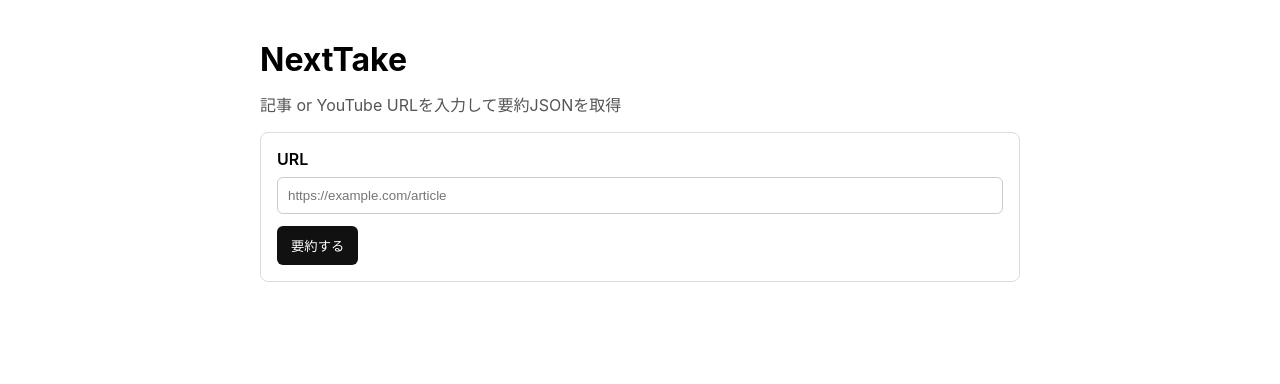
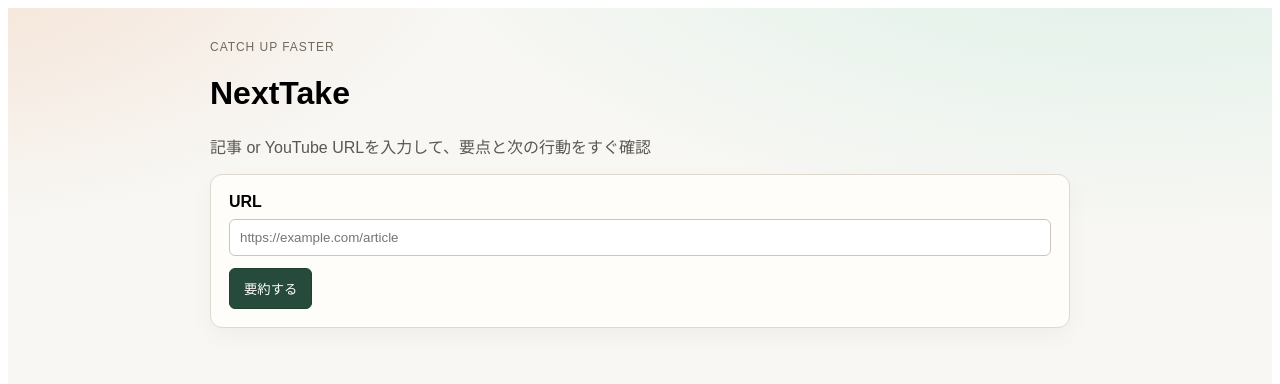
Before and after one commit to IrohaMo/NextTake, a Nuxt app: page / in a window 1280 px wide. Shown: the top 384 px of the page. Built offline with nearby package versions, Linux system fonts and the light colour scheme.

Commit message:
update: UI

```diff
--- a/app/app.vue
+++ b/app/app.vue
@@ -1,7 +1,11 @@
 <template>
+  <div class="page">
     <div class="container">
+      <header class="hero">
+        <p class="eyebrow">Catch up faster</p>
         <h1>NextTake</h1>
-    <p class="caption">記事 or YouTube URLを入力して要約JSONを取得</p>
+        <p class="caption">記事 or YouTube URLを入力して、要点と次の行動をすぐ確認</p>
+      </header>
 
       <SummarizeInputPanel
         v-model="url"
@@ -15,11 +19,12 @@
         {{ statusMessage }}
       </p>
 
-    <p v-if="errorMessage" class="error">
+      <div v-if="errorMessage" class="error-wrap">
+        <p class="error">
           {{ errorMessage }}
         </p>
         <button
-      v-if="errorMessage && lastSubmittedUrl"
+          v-if="lastSubmittedUrl"
           class="retry-btn"
           type="button"
           :disabled="pending"
@@ -27,8 +32,10 @@
         >
           再試行
         </button>
+      </div>
 
       <SummarizeResultPanel v-if="result" :result="result" />
+    </div>
   </div>
 </template>
 
@@ -185,35 +192,70 @@ async function retryLastRequest() {
 </script>
 
 <style scoped>
+.page {
+  min-height: 100vh;
+  background:
+    radial-gradient(1200px 600px at 90% -20%, #d8efe5 0%, transparent 65%),
+    radial-gradient(1000px 500px at -10% -10%, #f4dfcf 0%, transparent 60%),
+    #f8f7f4;
+}
+
 .container {
-  max-width: 760px;
-  margin: 40px auto;
-  padding: 0 16px;
-  font-family: -apple-system, BlinkMacSystemFont, "Segoe UI", sans-serif;
+  max-width: 860px;
+  margin: 0 auto;
+  padding: 32px 16px 48px;
+  font-family: "Avenir Next", "Hiragino Kaku Gothic ProN", "Yu Gothic", sans-serif;
+}
+
+.hero {
+  margin-bottom: 12px;
+}
+
+.eyebrow {
+  margin: 0;
+  color: #6e6a60;
+  font-size: 12px;
+  letter-spacing: 0.08em;
+  text-transform: uppercase;
 }
 
 .caption {
-  margin-top: -8px;
-  color: #555;
+  margin-top: 6px;
+  color: #5b5750;
 }
 
 .error {
-  margin-top: 12px;
+  margin: 0;
   color: #c62828;
 }
 
 .status {
   margin-top: 12px;
-  color: #333;
+  color: #2e493c;
+  background: #e6f4ee;
+  border: 1px solid #c6e4d8;
+  padding: 10px 12px;
+  border-radius: 8px;
+}
+
+.error-wrap {
+  margin-top: 12px;
+  display: flex;
+  align-items: center;
+  gap: 8px;
+  flex-wrap: wrap;
+  background: #fdecec;
+  border: 1px solid #f3c6c6;
+  padding: 10px 12px;
+  border-radius: 8px;
 }
 
 .retry-btn {
-  margin-top: 8px;
   padding: 8px 12px;
-  border: 1px solid #999;
+  border: 1px solid #b78f8f;
   border-radius: 6px;
-  background: #fff;
-  color: #333;
+  background: #fff7f7;
+  color: #5c2b2b;
   cursor: pointer;
 }
 
--- a/components/SummarizeInputPanel.vue
+++ b/components/SummarizeInputPanel.vue
@@ -40,10 +40,12 @@ function onInput(event: Event) {
 
 <style scoped>
 .panel {
-  border: 1px solid #ddd;
-  border-radius: 8px;
-  padding: 16px;
+  border: 1px solid #ded8cf;
+  border-radius: 12px;
+  padding: 18px;
   margin-top: 16px;
+  background: #fffdf9;
+  box-shadow: 0 8px 24px rgba(0, 0, 0, 0.04);
 }
 
 label {
@@ -57,17 +59,23 @@ input {
   box-sizing: border-box;
   padding: 10px;
   margin-bottom: 12px;
-  border: 1px solid #ccc;
+  border: 1px solid #cbc6bd;
   border-radius: 6px;
+  background: #fff;
 }
 
 button {
   padding: 10px 14px;
-  border: 0;
+  border: 1px solid #1f3f32;
   border-radius: 6px;
-  background: #111;
+  background: #264a3b;
   color: #fff;
   cursor: pointer;
+  transition: background 0.2s ease;
+}
+
+button:hover {
+  background: #1f3f32;
 }
 
 button:disabled {
@@ -78,7 +86,7 @@ button:disabled {
 .hint {
   margin-top: -4px;
   margin-bottom: 12px;
-  color: #2f5b2f;
+  color: #2d5a48;
   font-size: 13px;
 }
 
--- a/components/SummarizeResultPanel.vue
+++ b/components/SummarizeResultPanel.vue
@@ -1,34 +1,34 @@
 <template>
   <section class="panel">
-    <p v-if="result.source_info" class="caption source-meta">
-      source: {{ result.source_info.source_type }}
-      <span v-if="result.source_info.transcript_type"> / transcript: {{ result.source_info.transcript_type }}</span>
-      <span v-if="result.source_info.language_code"> / lang: {{ result.source_info.language_code }}</span>
-    </p>
+    <div v-if="result.source_info" class="meta-row">
+      <span class="meta-chip">source: {{ result.source_info.source_type }}</span>
+      <span v-if="result.source_info.transcript_type" class="meta-chip">transcript: {{ result.source_info.transcript_type }}</span>
+      <span v-if="result.source_info.language_code" class="meta-chip">lang: {{ result.source_info.language_code }}</span>
+    </div>
 
     <h2>Summary</h2>
-    <div class="item-list">
-      <div v-for="(point, idx) in result.key_points" :key="`k-${idx}`" class="item-card">
+    <ul class="line-list">
+      <li v-for="(point, idx) in result.key_points" :key="`k-${idx}`" class="line-item">
         {{ point }}
-      </div>
-    </div>
+      </li>
+    </ul>
 
     <h2>So what</h2>
-    <p>{{ result.so_what }}</p>
+    <p class="so-what">{{ result.so_what }}</p>
 
     <h2>Next Take</h2>
-    <div class="item-list">
-      <div v-for="(action, idx) in result.next_actions" :key="`a-${idx}`" class="item-card">
+    <ul class="line-list">
+      <li v-for="(action, idx) in result.next_actions" :key="`a-${idx}`" class="line-item">
         {{ action }}
-      </div>
-    </div>
+      </li>
+    </ul>
 
     <h2>Open Questions</h2>
-    <div class="item-list">
-      <div v-for="(q, idx) in result.open_questions" :key="`q-${idx}`" class="item-card">
+    <ul class="line-list">
+      <li v-for="(q, idx) in result.open_questions" :key="`q-${idx}`" class="line-item">
         {{ q }}
-      </div>
-    </div>
+      </li>
+    </ul>
   </section>
 
 </template>
@@ -51,31 +51,54 @@ defineProps<{
 
 <style scoped>
 .panel {
-  border: 1px solid #ddd;
-  border-radius: 8px;
-  padding: 16px;
+  border: 1px solid #ded8cf;
+  border-radius: 12px;
+  padding: 18px;
   margin-top: 16px;
+  background: #fff;
+  box-shadow: 0 8px 24px rgba(0, 0, 0, 0.04);
 }
 
-.caption {
-  margin-top: -8px;
-  color: #555;
+h2 {
+  margin: 20px 0 10px;
+  font-size: 16px;
 }
 
-.source-meta {
-  margin-top: 0;
+h2:first-of-type {
+  margin-top: 10px;
 }
 
-.item-list {
+.meta-row {
+  display: flex;
+  gap: 8px;
+  flex-wrap: wrap;
+  margin-bottom: 10px;
+}
+
+.meta-chip {
+  font-size: 12px;
+  color: #3d5f51;
+  background: #eaf5ef;
+  border: 1px solid #cfe6da;
+  border-radius: 999px;
+  padding: 3px 8px;
+}
+
+.so-what {
+  margin: 0;
+  line-height: 1.7;
+  color: #2f2c27;
+}
+
+.line-list {
+  margin: 0;
+  padding-left: 20px;
   display: grid;
   gap: 8px;
 }
 
-.item-card {
-  border: 1px solid #e1e1e1;
-  border-radius: 6px;
-  padding: 10px 12px;
-  background: #fff;
+.line-item {
+  line-height: 1.6;
 }
 
 </style>
```
Also changed, not shown: 1 other file (tests, documents, lock files or other folders). Lines whose indentation alone changed are shown as unchanged.
